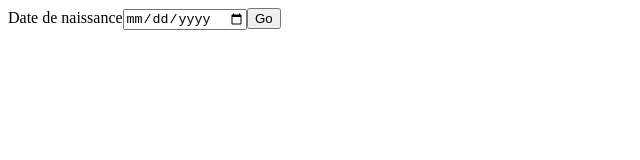
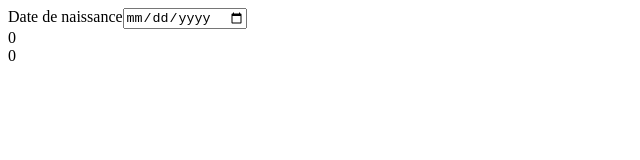
Before and after one commit to a-joyeux/mom, a Vue app: page / in a window 1280 px wide. Shown: the top 160 px of the page, without its empty margins (0-640 px from the left). Built offline with nearby package versions, Linux system fonts and the light colour scheme.

Commit message:
use birthdate functions

```diff
--- a/src/views/birthdate-page.vue
+++ b/src/views/birthdate-page.vue
@@ -1,7 +1,8 @@
 <script setup lang="ts">
 import { ref } from 'vue'
+import { birthdate, birthdateDigit } from '../composables/birthdate'
 
-const result = ref()
+const result = ref('')
 const updateResult = (event: Event) => {
     const target = event.target as HTMLInputElement
     result.value = target.value
@@ -11,6 +12,6 @@ const updateResult = (event: Event) => {
 <template>
     <span>Date de naissance</span>
     <input @input="updateResult" type="date" />
-    <button>Go</button>
-    <div data-testid="result">{{ result }}</div>
+    <div data-testid="first-method-result">{{ birthdate(result) }}</div>
+    <div data-testid="second-method-result">{{ birthdateDigit(result) }}</div>
 </template>
```
Also changed, not shown: 1 other file (tests, documents, lock files or other folders).
